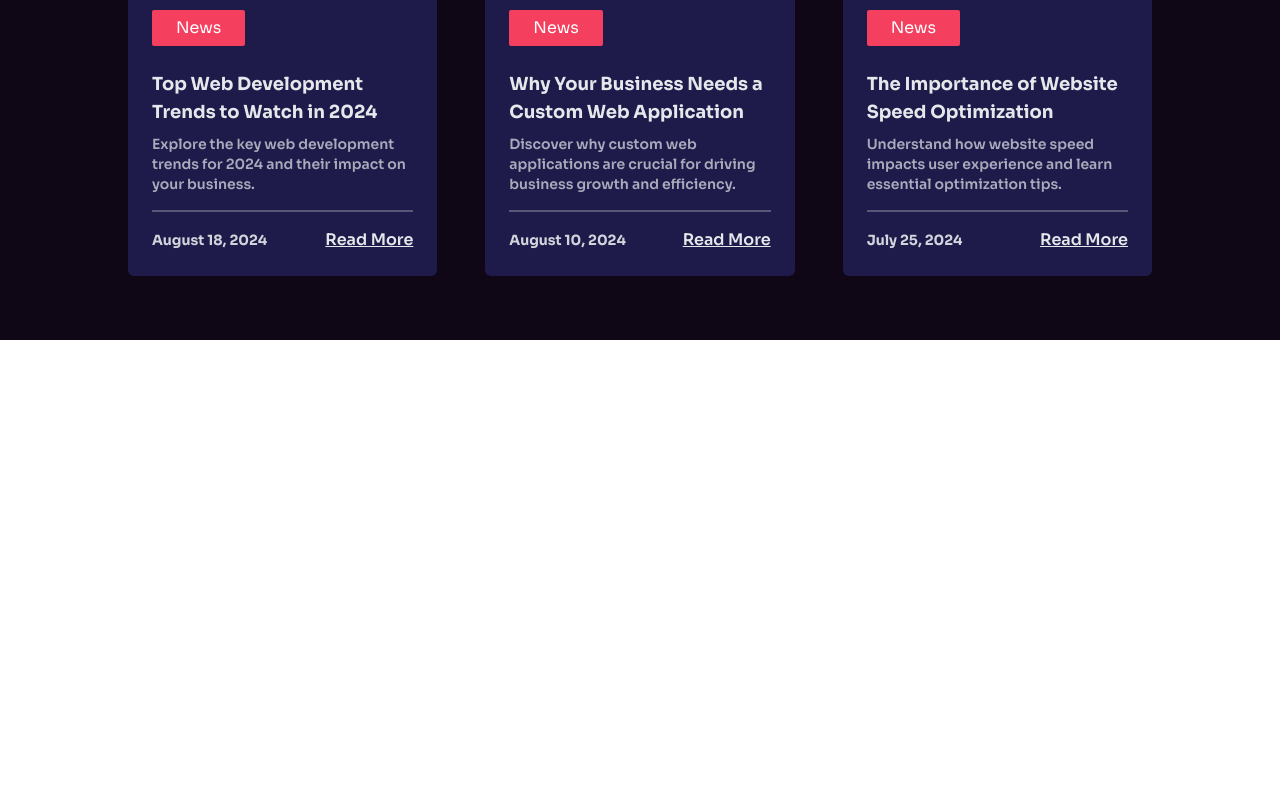
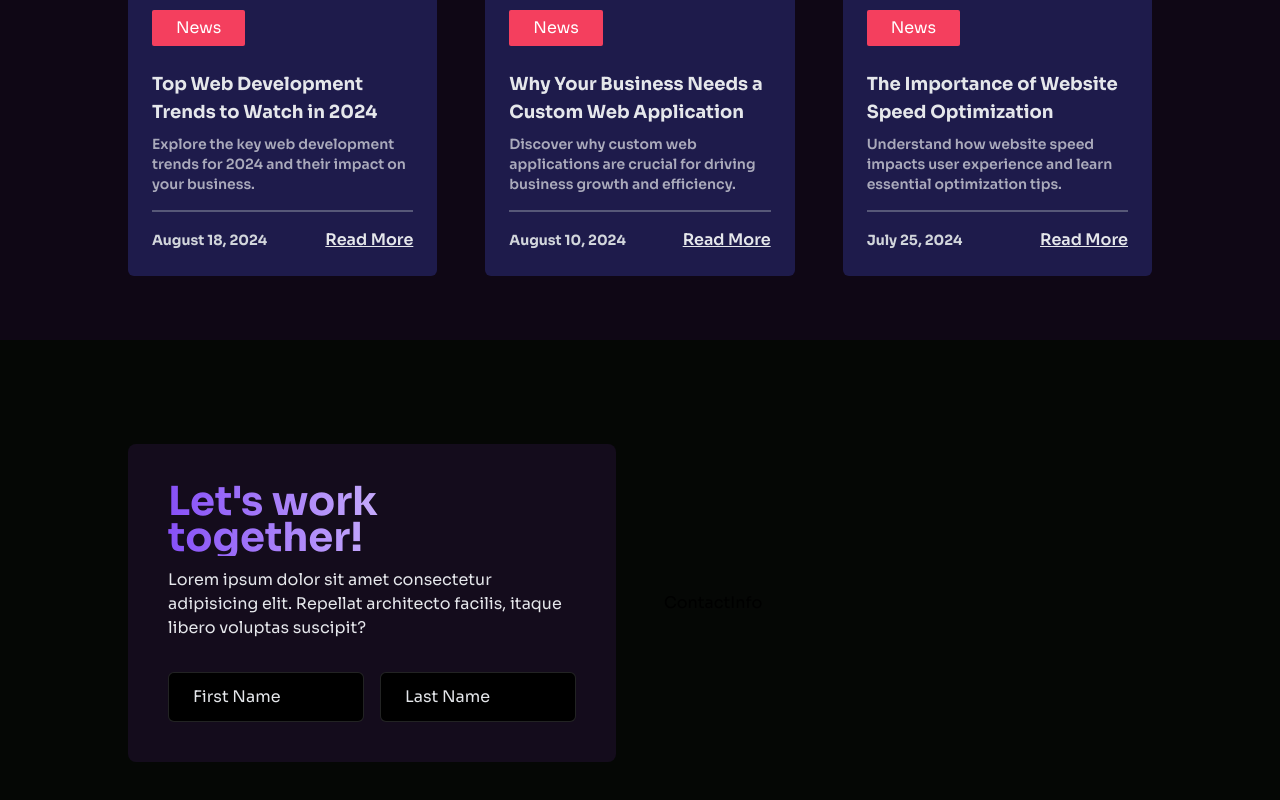
Before and after one commit to codeftsaikat/portfolio, a Next.js app: page / in a window 1280 px wide. Shown: the part 5812-6612 px from the top of the page. Before the commit the page ends 6152 px from the top, so only its background shows below. Built offline with nearby package versions, Linux system fonts and the light colour scheme.

Commit message:
Implement contact section with form, validation, and responsive layout

```diff
--- /dev/null
+++ b/components/Home/Contact/Contact.tsx
@@ -0,0 +1,22 @@
+import React from 'react'
+import ContactForm from './ContactForm'
+import ContactInfo from './ContactInfo'
+
+const Contact = () => {
+  return (
+    <div className='bg-[#050705] pt-16 pb-16'>
+        <div className="grid grid-cols-1 xl:grid-cols-2 gap-12 w-[80%] mx-auto items-center mt-10">
+              {/* contact form */}
+              <div>
+                <ContactForm/>
+              </div>
+              {/* contact-info */}
+              <div>
+                <ContactInfo/>
+              </div>
+        </div>
+    </div>
+  )
+}
+
+export default Contact
--- /dev/null
+++ b/components/Home/Contact/ContactForm.tsx
@@ -0,0 +1,28 @@
+import React from 'react'
+
+const ContactForm = () => {
+  return (
+    <div className='bg-[#140c1c] p-4 sm:p-10 rounded-lg'>
+        <h1 className='text-bg text-2xl md:text-3xl lg:text-[2.5rem] font-bold'>Let&apos;s work together!</h1>
+        <p className='text-gray-200 mt-3 lg:text-base text-xs md:text-sm'>Lorem ipsum dolor sit amet consectetur adipisicing elit. Repellat architecto facilis, itaque libero voluptas suscipit?</p>
+
+        {/* input field */}
+        <form className='mt-8 block w-full overflow-hidden'>
+            <div className='flex flex-col md:flex-row items-center justify-center gap-4'>
+                <input
+                 type="text"
+                 placeholder='First Name'
+                 className='flex-1 bg-black text-white placeholder:text-gray-200 px-6 py-3 rounded-md border-[1.5px] border-gray-200 border-opacity-15 outline-none w-full'
+                 />
+                <input
+                 type="text"
+                 placeholder='Last Name'
+                 className='flex-1 bg-black text-white placeholder:text-gray-200 px-6 py-3 rounded-md border-[1.5px] border-gray-200 border-opacity-15 outline-none w-full'
+                 />
+            </div>
+        </form>
+    </div>
+  )
+}
+
+export default ContactForm
--- /dev/null
+++ b/components/Home/Contact/ContactInfo.tsx
@@ -0,0 +1,9 @@
+import React from 'react'
+
+const ContactInfo = () => {
+  return (
+    <div>ContactInfo</div>
+  )
+}
+
+export default ContactInfo
--- a/components/Home/Home.tsx
+++ b/components/Home/Home.tsx
@@ -6,6 +6,7 @@ import Project from './Project/Project'
 import Skills from './Skills/Skills'
 import Reviews from './Reviews/Reviews'
 import Blog from './Blog/Blog'
+import Contact from './Contact/Contact'
 
 const Home = () => {
   return (
@@ -17,6 +18,7 @@ const Home = () => {
           <Skills/>
           <Reviews/>
           <Blog/>
+          <Contact/>
     </div>
   )
 }
```
